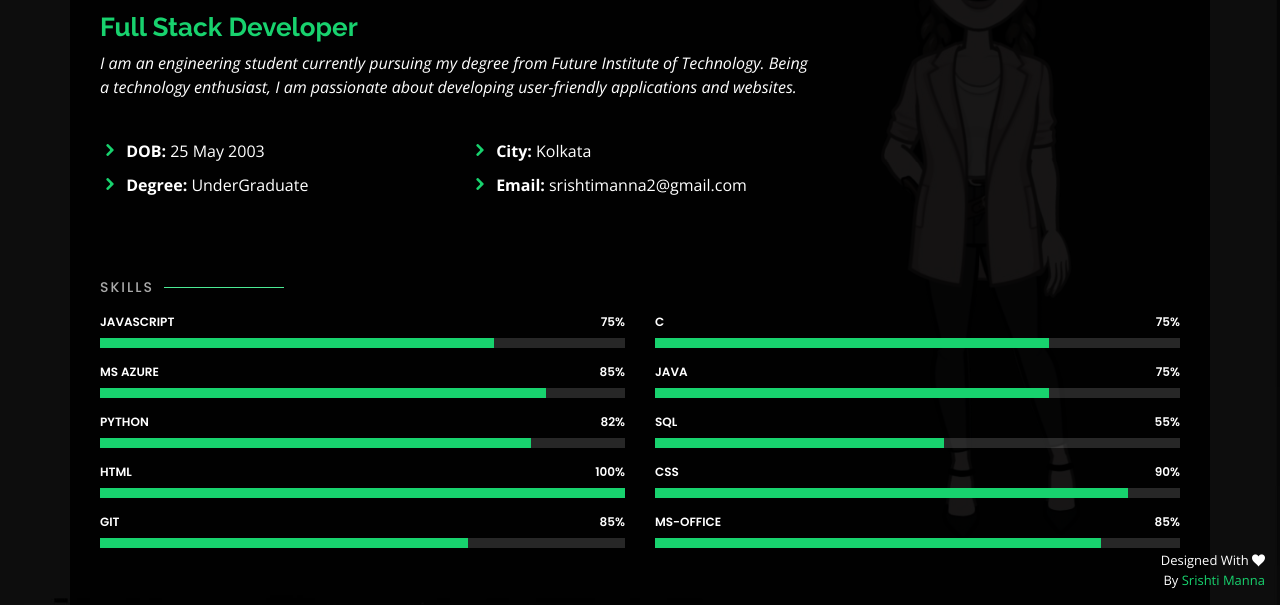
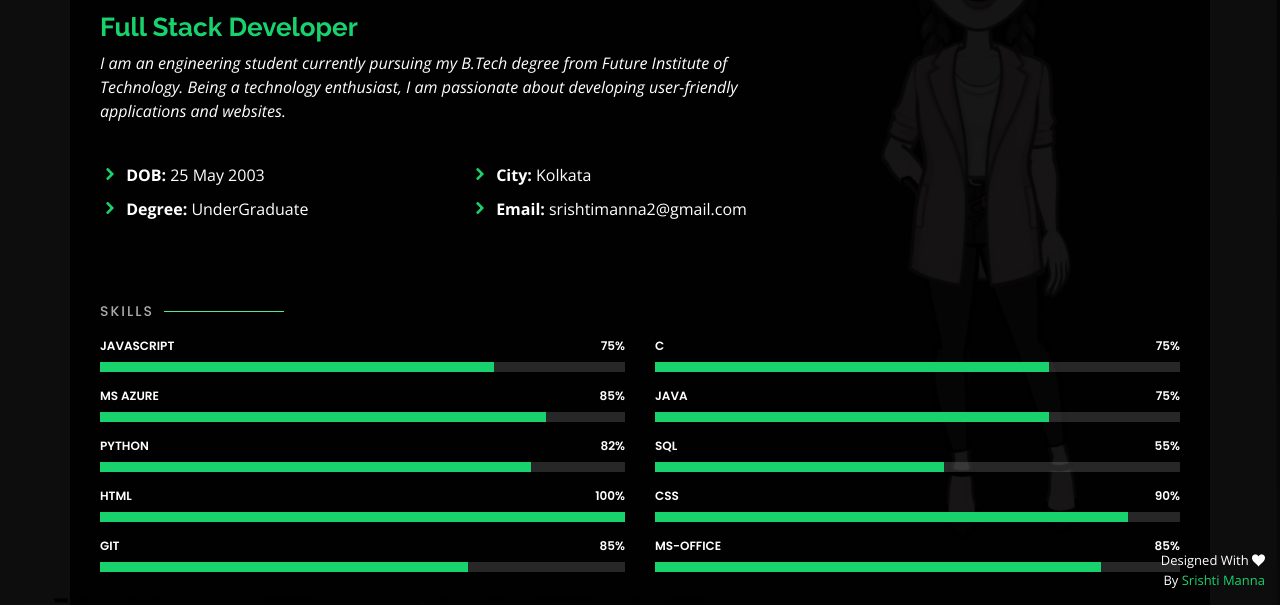
Before and after one commit to srishti666/Portfolio, a plain HTML site: page index.html in a window 1280 px wide. Both pictures are taken after a click on the link "About". Shown: the part 195-800 px from the top of the page. Drawn offline with nearby package versions, Linux system fonts and the light colour scheme.

Commit message:
Update index.html

```diff
--- a/index.html
+++ b/index.html
@@ -86,7 +86,7 @@
         <div class="col-lg-8 pt-4 pt-lg-0 content" data-aos="fade-left">
           <h3>Full Stack Developer</h3>
           <p class="font-italic">
-            I am an engineering student currently pursuing my degree from Future Institute of Technology. Being a technology enthusiast, I am passionate about developing user-friendly applications and websites.
+            I am an engineering student currently pursuing my B.Tech degree from Future Institute of Technology. Being a technology enthusiast, I am passionate about developing user-friendly applications and websites.
           </p>
           <br />
           <div class="row">
```
